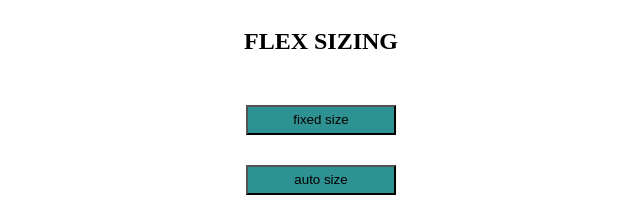
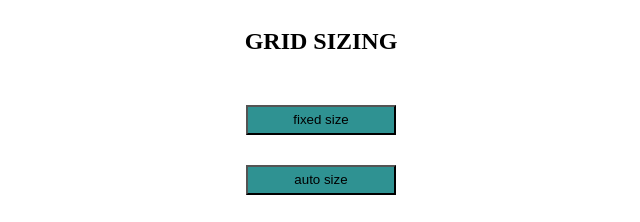
Before and after one commit to Midlajkari/grid-exambles, a plain HTML site: page index.html in a window 1280 px wide. Shown: the top 222 px of the page, 319-959 px from the left. Drawn offline with Linux system fonts and the light colour scheme.

Commit message:
Update index.html

```diff
--- a/index.html
+++ b/index.html
@@ -22,7 +22,7 @@
 </head>
 <body>
  <div class="grid-container">
-    <h2>FLEX SIZING</h2>
+    <h2>GRID SIZING</h2>
     <a href="fixed size.html"><button>fixed size</button></a>
     <a href="auto save.html"><button>auto size</button></a>
     <a href="fractional size.html"><button>fractional size</button></a>
```
